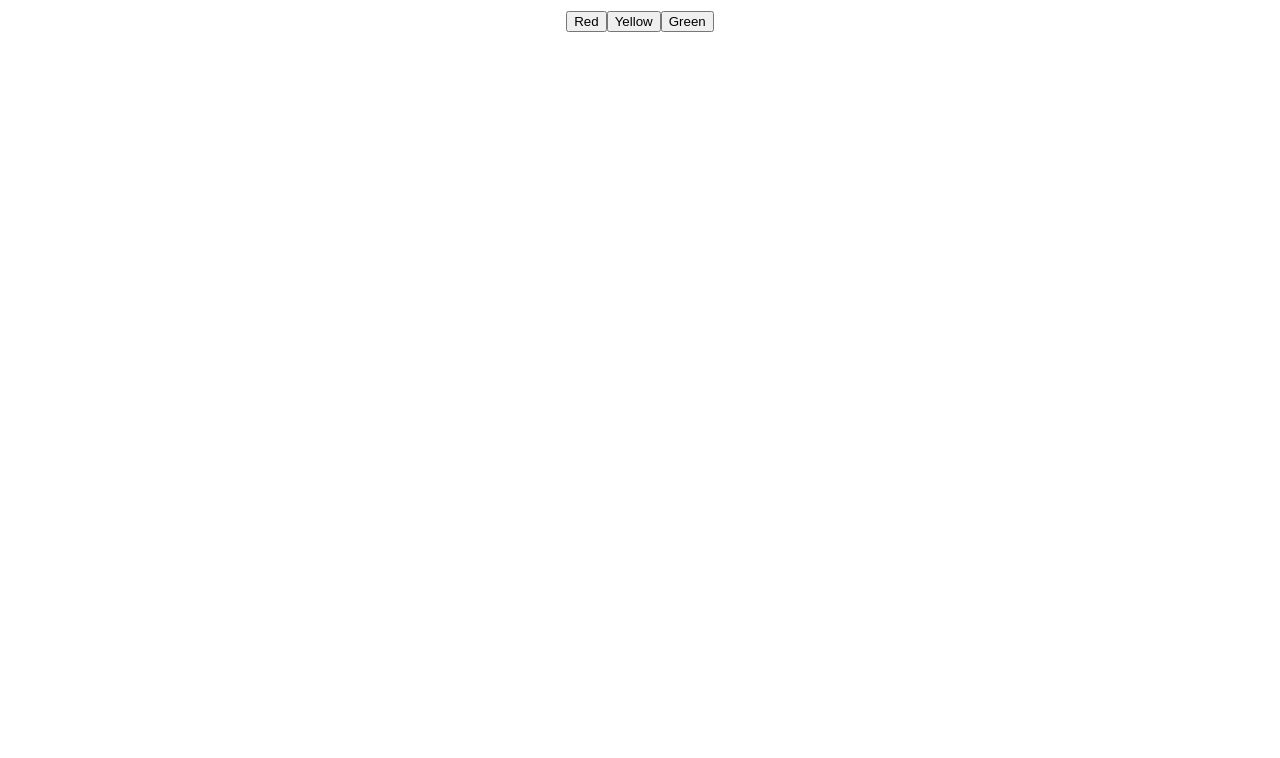
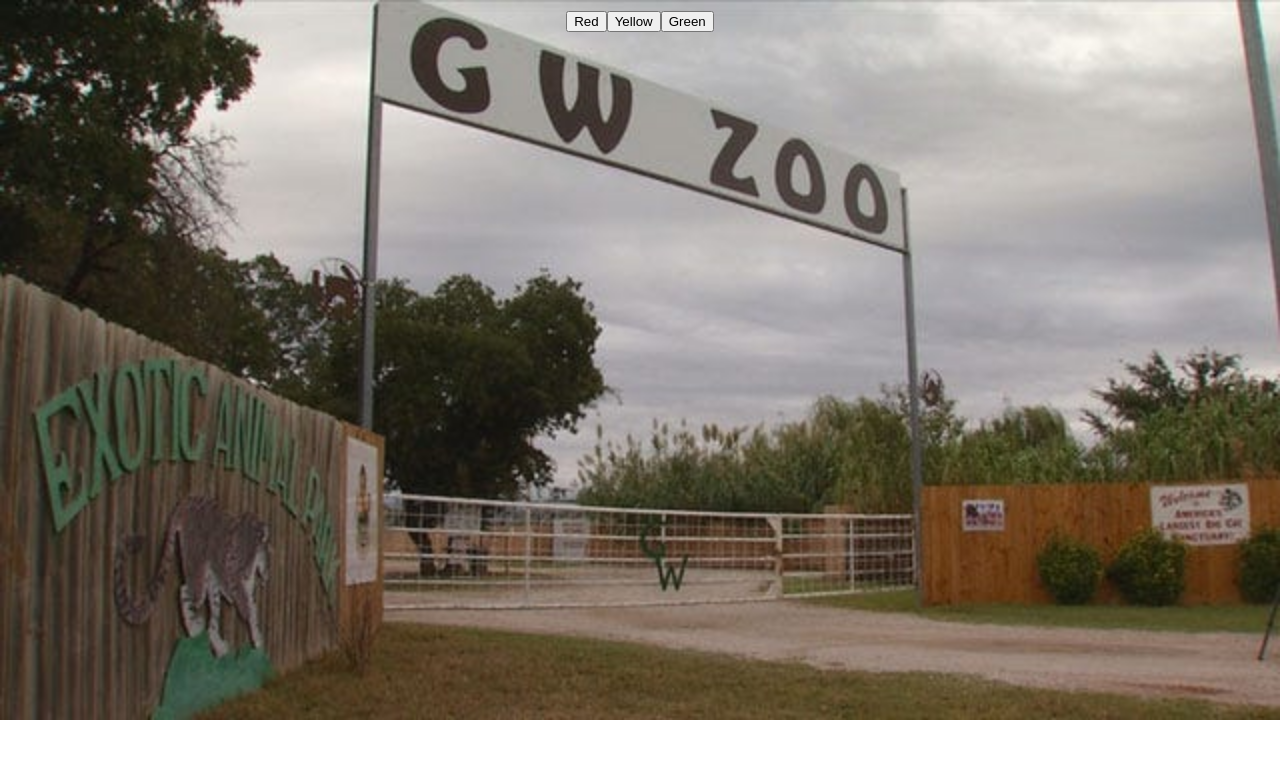
Before and after one commit to taha-amin/from-scratch-busy-zoo-react, a React (Create React App) app: page / in a window 1280 px wide. Shown: the top 758 px of the page. Built offline with nearby package versions, Linux system fonts and the light colour scheme.

Commit message:
added styling

```diff
--- a/src/App.css
+++ b/src/App.css
@@ -1,3 +1,9 @@
+body {
+  background-image: url('./zoo.png');
+  background-size: cover;
+  background-repeat: no-repeat;
+}
+
 .App {
   text-align: center;
 }
```
